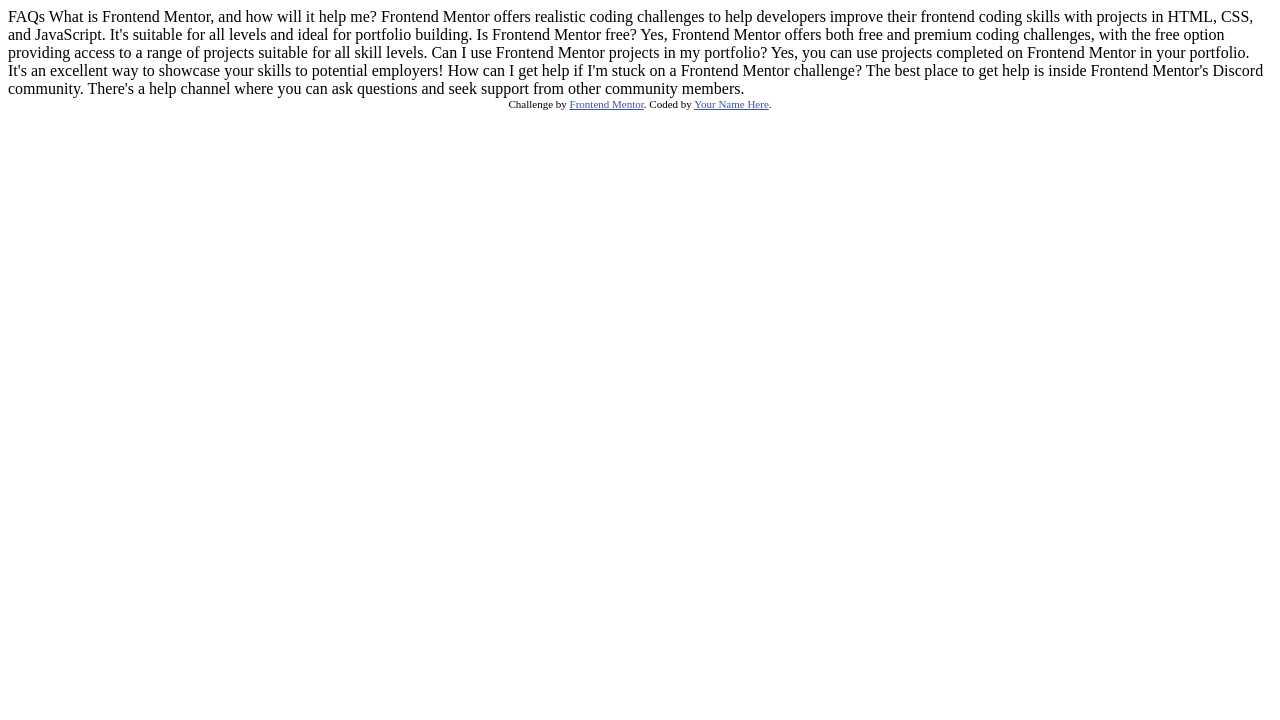
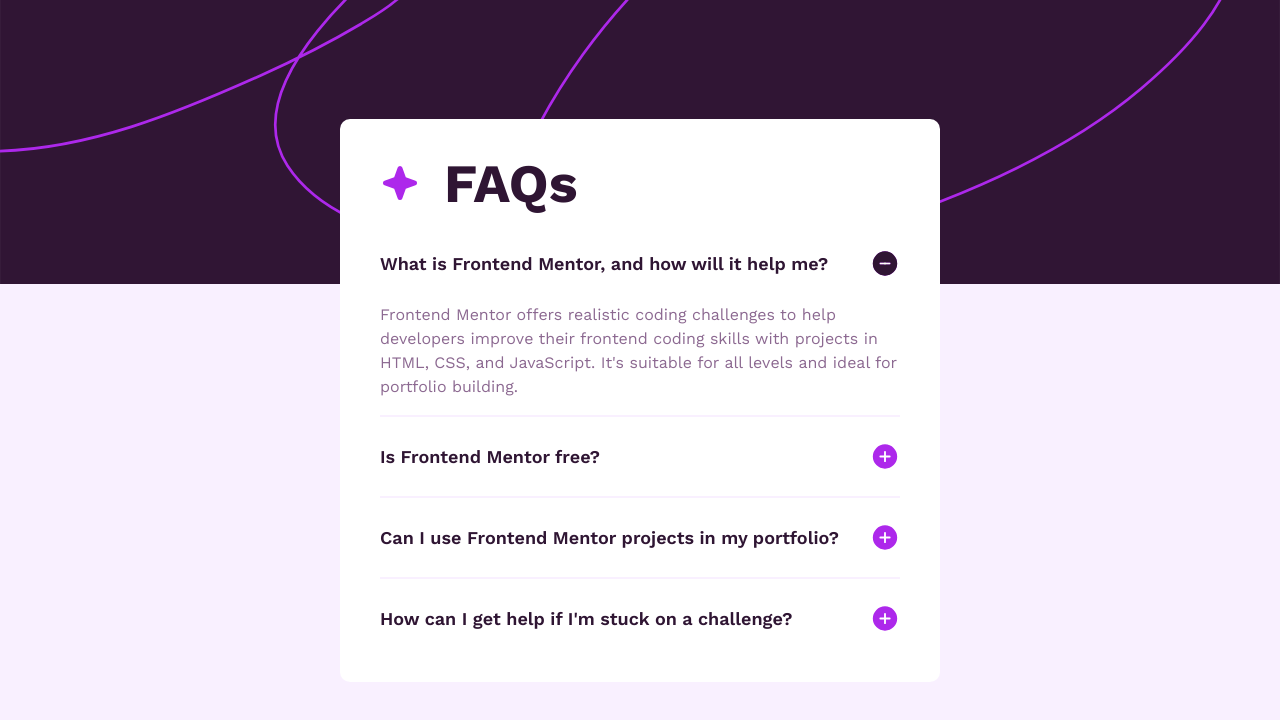
Before and after one commit to kaaato/faq-accordion-FM, a plain HTML site: page index.html in a window 1280 px wide. Drawn offline with Linux system fonts and the light colour scheme.

Commit message:
first update

```diff
--- a/index.html
+++ b/index.html
@@ -1,48 +1,65 @@
 <!DOCTYPE html>
 <html lang="en">
   <head>
-  <meta charset="UTF-8">
-  <meta name="viewport" content="width=device-width, initial-scale=1.0"> <!-- displays site properly based on user's device -->
+    <meta charset="UTF-8" />
+    <meta name="viewport" content="width=device-width, initial-scale=1.0" />
+    <link rel="icon" type="image/png" sizes="32x32" href="./assets/images/favicon-32x32.png" />
+    <title>Frontend Mentor | FAQ accordion</title>
+    <link href="./styles.css" rel="stylesheet" />
+    <script src="./main.js" defer></script>
+  </head>
 
-  <link rel="icon" type="image/png" sizes="32x32" href="./assets/images/favicon-32x32.png">
+  <body class="page">
+    <main class="main">
+      <div class="accordion">
+        <div class="accordion__header">
+          <img class="header__icon" src="./assets/images/icon-star.svg" width="40" height="41" alt="" />
+          <h1 class="header__title">FAQs</h1>
+        </div>
 
-  <title>Frontend Mentor | FAQ accordion</title>
-
-  <!-- Feel free to remove these styles or customise in your own stylesheet 👍 -->
-  <style>
-    .attribution { font-size: 11px; text-align: center; }
-    .attribution a { color: hsl(228, 45%, 44%); }
-  </style>
-</head>
-<body>
-
-  FAQs
-
+        <div class="accordion__main">
+          <h2 class="accordion__heading">
+            <button class="accordion__button" aria-expanded="true" aria-controls="panel1">
               What is Frontend Mentor, and how will it help me?
-
-  Frontend Mentor offers realistic coding challenges to help developers improve their
-  frontend coding skills with projects in HTML, CSS, and JavaScript. It's suitable for
-  all levels and ideal for portfolio building.
-
+              <img class="button__icon-1" src="./assets/images/icon-plus.svg" width="30" height="31" alt="" />
+              <img class="button__icon-2" src="./assets/images/icon-minus.svg" width="30" height="31" alt="" />
+            </button>
+          </h2>
+          <div id="panel1" class="accordion__panel">
+            <p>Frontend Mentor offers realistic coding challenges to help developers improve their frontend coding skills with projects in HTML, CSS, and JavaScript. It's suitable for all levels and ideal for portfolio building.</p>
+          </div>
+          <h2 class="accordion__heading">
+            <button class="accordion__button" aria-expanded="true" aria-controls="panel2">
               Is Frontend Mentor free?
-
-  Yes, Frontend Mentor offers both free and premium coding challenges, with the free
-  option providing access to a range of projects suitable for all skill levels.
-
+              <img class="button__icon-1" src="./assets/images/icon-plus.svg" width="30" height="31" alt="" />
+              <img class="button__icon-2" src="./assets/images/icon-minus.svg" width="30" height="31" alt="" />
+            </button>
+          </h2>
+          <div id="panel2" class="accordion__panel">
+            <p>Yes, Frontend Mentor offers both free and premium coding challenges, with the free option providing access to a range of projects suitable for all skill levels.</p>
+          </div>
+          <h2 class="accordion__heading">
+            <button class="accordion__button" aria-expanded="true" aria-controls="panel3">
               Can I use Frontend Mentor projects in my portfolio?
-
-  Yes, you can use projects completed on Frontend Mentor in your portfolio. It's an excellent
-  way to showcase your skills to potential employers!
-
-  How can I get help if I'm stuck on a Frontend Mentor challenge?
-
-  The best place to get help is inside Frontend Mentor's Discord community. There's a help
-  channel where you can ask questions and seek support from other community members.
-
-
-  <div class="attribution">
-    Challenge by <a href="https://www.frontendmentor.io?ref=challenge" target="_blank">Frontend Mentor</a>.
-    Coded by <a href="#">Your Name Here</a>.
+              <img class="button__icon-1" src="./assets/images/icon-plus.svg" width="30" height="31" alt="" />
+              <img class="button__icon-2" src="./assets/images/icon-minus.svg" width="30" height="31" alt="" />
+            </button>
+          </h2>
+          <div id="panel3" class="accordion__panel">
+            <p>Yes, you can use projects completed on Frontend Mentor in your portfolio. It's an excellent way to showcase your skills to potential employers!</p>
           </div>
+          <h2 class="accordion__heading">
+            <button class="accordion__button" aria-expanded="true" aria-controls="panel4">
+              How can I get help if I'm stuck on a challenge?
+              <img class="button__icon-1" src="./assets/images/icon-plus.svg" width="30" height="31" alt="" />
+              <img class="button__icon-2" src="./assets/images/icon-minus.svg" width="30" height="31" alt="" />
+            </button>
+          </h2>
+          <div id="panel4" class="accordion__panel">
+            <p>The best place to get help is inside Frontend Mentor's Discord community. There's a help channel where you can ask questions and seek support from other community members.</p>
+          </div>
+        </div>
+      </div>
+    </main>
   </body>
 </html>
--- a/main.js
+++ b/main.js
@@ -0,0 +1,27 @@
+"use strict"
+
+const accordion = document.querySelector(".accordion__main");
+const buttons = document.querySelectorAll(".accordion__button");
+
+init();
+
+accordion.onclick = function(event) {
+  let button = event.target.closest(".accordion__button");
+  if (!button) return;
+
+  if (button.getAttribute("aria-expanded") == "true") {
+    button.setAttribute("aria-expanded", false);
+    button.parentElement.nextElementSibling.setAttribute("hidden", "");
+  } else {
+    button.setAttribute("aria-expanded", true);
+    button.parentElement.nextElementSibling.removeAttribute("hidden");
+  }
+}
+
+function init() {
+  for (let button of buttons) {
+    if (button.getAttribute("aria-controls") == "panel1") continue;
+    button.setAttribute("aria-expanded", false);
+    button.parentElement.nextElementSibling.setAttribute("hidden", "");
+  }
+}
--- a/styles.css
+++ b/styles.css
@@ -0,0 +1,230 @@
+@font-face {
+  font-family: "workSans";
+  src:
+    local("workSans"),
+    url("./assets/fonts/static/WorkSans-Regular.ttf") format(truetype);
+    font-weight: normal;
+    font-style: normal;
+}
+
+@font-face {
+  font-family: "workSans";
+  src:
+    local("workSans"),
+    url("./assets/fonts/static/WorkSans-SemiBold.ttf") format(truetype);
+    font-weight: 600;
+    font-style: normal;
+}
+
+@font-face {
+  font-family: "workSans";
+  src:
+    local("workSans"),
+    url("./assets/fonts/static/WorkSans-Bold.ttf") format(truetype);
+    font-weight: 700;
+    font-style: normal;
+}
+
+:root {
+  --color-off-white: hsl(0, 100%, 100%);
+  --color-primary-100: hsl(275, 100%, 97%);
+  --color-primary-600: hsl(292, 16%, 49%);
+  --color-primary-950: hsl(292, 42%, 14%);
+  --color-hover: hsl(281,83%,54%);
+  --bg-off-white: hsl(0, 100%, 100%);
+  --bg-primary-100: hsl(275, 100%, 97%);
+}
+
+*,
+*::before,
+*::after {
+  margin: 0;
+  padding: 0;
+  box-sizing: border-box;
+}
+
+html {
+  -moz-text-size-adjust: none;
+  -webkit-text-size-adjust: none;
+  text-size-adjust: none;
+}
+
+body {
+  min-height: 100vh;
+  min-height: 100svh;
+  line-height: 1.5;
+  -webkit-font-smoothing: antialiased;
+}
+
+img,
+svg,
+video,
+canvas,
+audio,
+iframe,
+embed,
+object {
+  display: block;
+}
+
+img,
+picture,
+svg {
+  block-size: auto;
+  max-width: 100%;
+}
+
+input,
+button,
+textarea,
+select {
+  font: inherit;
+  color: inherit;
+}
+
+ul,
+ol {
+  list-style: none;
+}
+
+p,
+h1,
+h2,
+h3,
+h4,
+h5,
+h6 {
+  overflow-wrap: break-word;
+}
+
+p {
+  text-wrap: pretty;
+}
+
+h1,
+h2,
+h3,
+h4,
+h5,
+h6 {
+  text-wrap: balance;
+}
+
+.accordion__button {
+  all: inherit;
+}
+
+.page::before {
+  content: "";
+  display: block;
+  position: absolute;
+  height: 28.5%;
+  width: 100%;
+  z-index: -10;
+  background-image: url("./assets/images/background-pattern-mobile.svg");
+  background-repeat: no-repeat;
+  background-size: cover;
+  background-position: top;
+}
+
+.page {
+  font-family: "workSans", sans-serif;
+  font-size: 1rem;
+  color: var(--color-primary-950);
+  background-color: var(--bg-primary-100);
+  display: grid;
+  place-content: center;
+}
+
+.main {
+  margin: auto;
+}
+
+.accordion {
+  background-color: var(--bg-off-white);
+  max-width: 20.5rem;
+  border-radius: 10px;
+  padding: 1.5rem;
+}
+
+.accordion__header {
+  display: flex;
+  align-items: center;
+}
+
+.header__icon {
+  max-width: 1.3125rem;
+  aspect-ratio: 1;
+}
+
+.header__title {
+  margin-left: 1.5rem;
+}
+
+.accordion__main > * + .accordion__heading {
+  border-top: solid 1px var(--color-primary-100);
+}
+
+.accordion__button {
+  width: 100%;
+  padding-block: 1rem;
+  display: grid;
+  grid-template-columns: 1fr auto;
+  align-items: center;
+  font-size: 1rem;
+  font-weight: 600;
+  cursor: pointer;
+}
+
+.accordion__button:focus-visible {
+  outline: -webkit-focus-ring-color auto 1px;
+}
+
+.accordion__button:hover {
+  color: var(--color-hover);
+}
+
+:is(.button__icon-1, .button__icon-2) {
+  grid-row: 1;
+  grid-column: 2;
+}
+
+.accordion__button[aria-expanded="false"] .button__icon-2 {
+  opacity: 0;
+}
+
+.accordion__panel {
+  color: var(--color-primary-600);
+  font-size: 0.875rem;
+  padding-bottom: 1rem;
+}
+
+@media (min-width: 64rem) {
+  .page::before {
+    height: 35.5%;
+    background-image: url("./assets/images/background-pattern-desktop.svg");
+  }
+
+  .accordion {
+    max-width: inherit;
+    width: 37.5rem;
+    padding: 1.5rem 2.5rem;
+  }
+
+  .header__icon {
+    max-width: inherit;
+  }
+
+  .header__title {
+    font-size: 3.375rem;
+  }
+
+  .accordion__button {
+    font-size: 1.125rem;
+    padding-block: 1.5rem;
+  }
+
+  .accordion__panel {
+    font-size: 1rem;
+  }
+}
```
Also changed, not shown: screenshot.jpg (added), 1 other file. Lines whose indentation alone changed are shown as unchanged.
